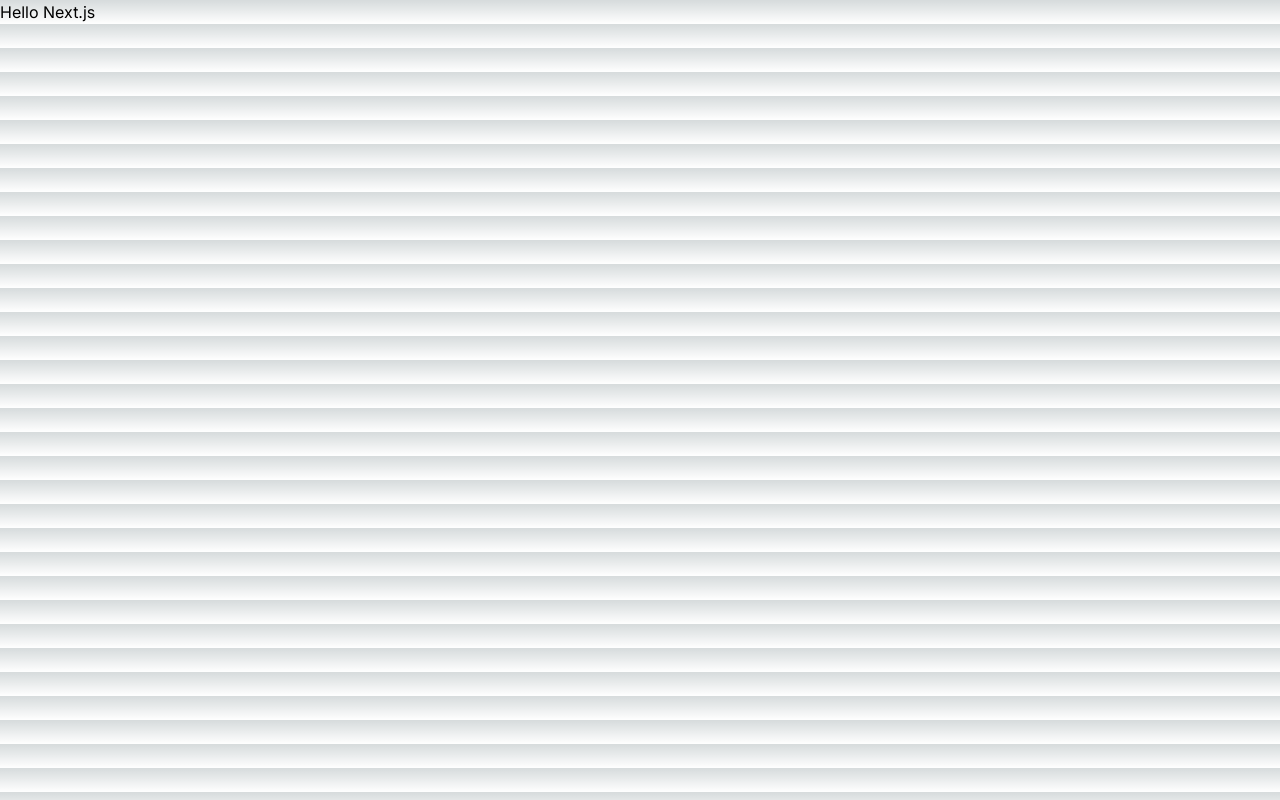
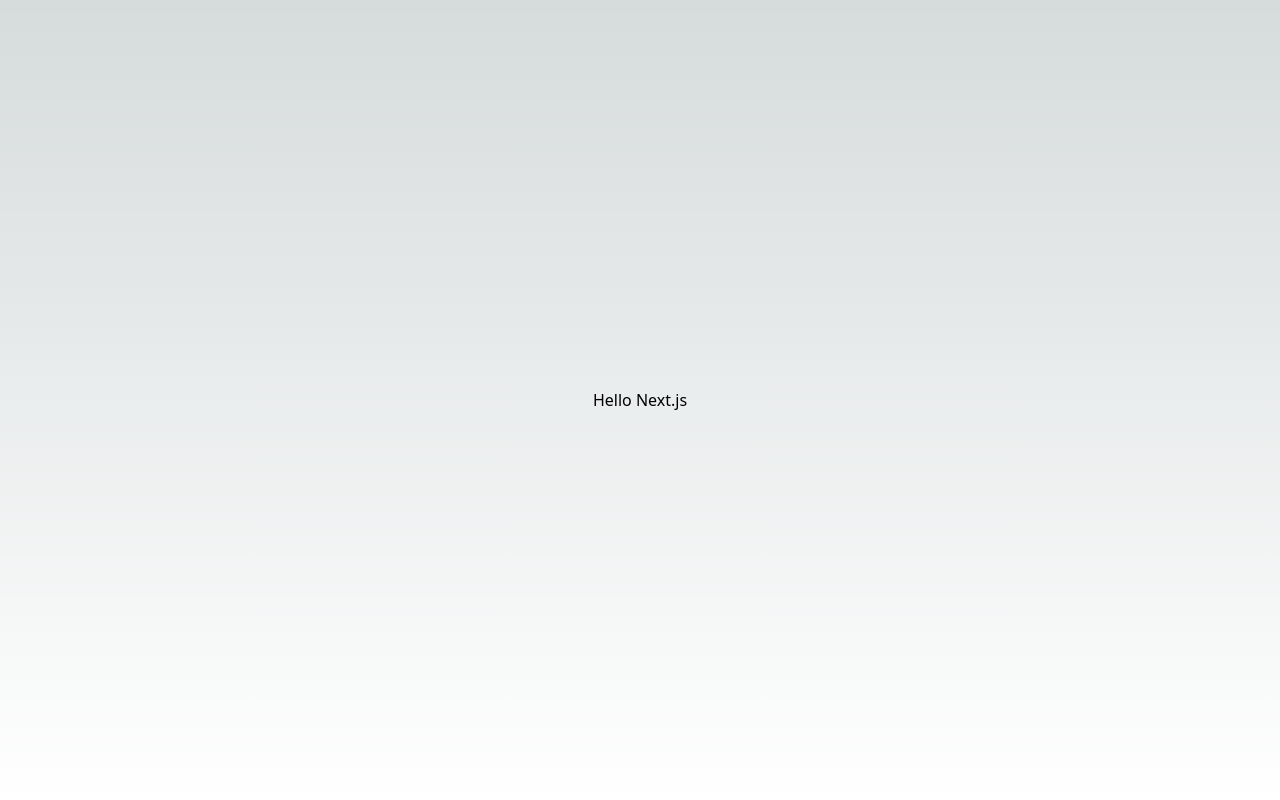
Before and after one commit to nonnhjleno/nextjs-test, a Next.js app: page / in a window 1280 px wide. Built offline with nearby package versions, Linux system fonts and the light colour scheme.

Commit message:
layout.tsxに変更を加えてみた

```diff
--- a/app/layout.tsx
+++ b/app/layout.tsx
@@ -16,7 +16,7 @@
 }>) {
   return (
     <html lang="en">
-      <body className={inter.className}>{children}</body>
+      <body className={`flex justify-center items-center h-screen`}>{children}</body>
     </html>
   );
 }
```
